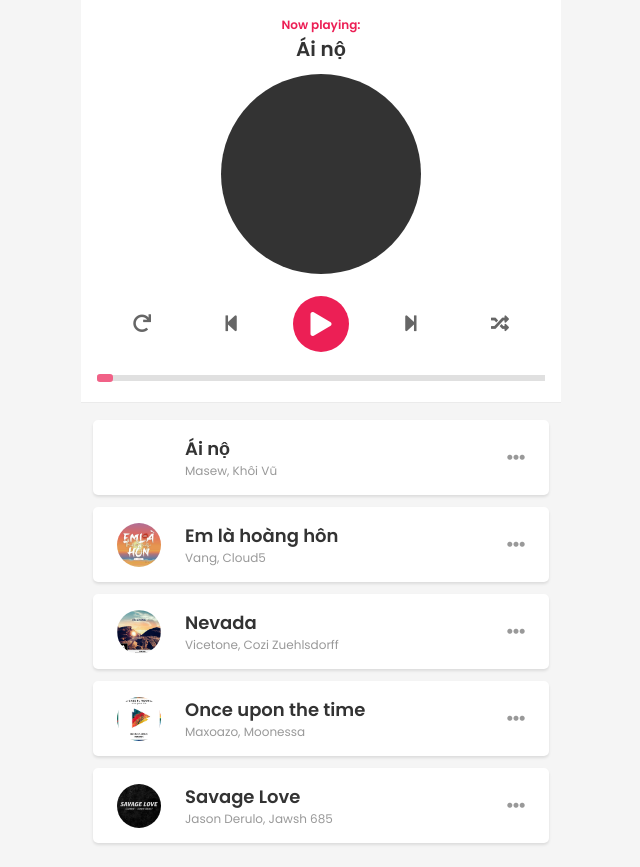
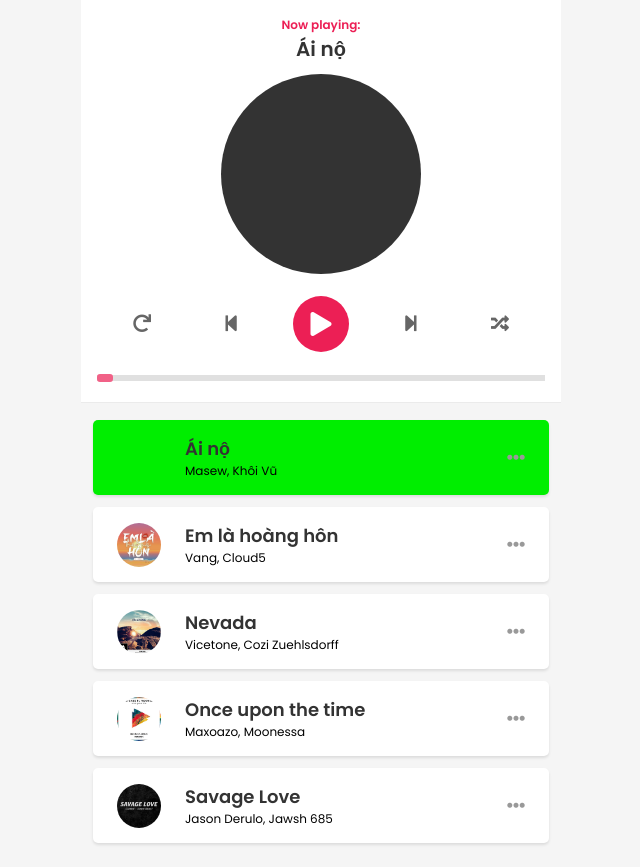
Before and after one commit to HienNguyen0205/Music-player-mobile, a plain HTML site: page index.html in a window 1280 px wide. Shown: the whole page, without its empty margins (319-959 px from the left). Drawn offline with Linux system fonts and the light colour scheme.

Commit message:
update 2

```diff
--- a/assets/main.css
+++ b/assets/main.css
@@ -143,6 +143,7 @@ header h2 {
     padding: 8px 16px;
     border-radius: 5px;
     box-shadow: 0 2px 3px rgba(0, 0, 0, 0.1);
+    cursor: pointer;
 }
 
 .song.active {
@@ -179,7 +180,7 @@ header h2 {
 
 .song .author {
     font-size: 12px;
-    color: #999;
+    color: #000;
 }
 
 .song .option {
--- a/assets/music.js
+++ b/assets/music.js
@@ -11,39 +11,44 @@ const cdThumb = $('.cd-thumb')
 const app = {
     currentIndex: 0,
     songs: [{
+            id: 1,
             name: 'Ái nộ',
             singer: 'Masew, Khôi Vũ',
             path: './assets/music/AiNoRemix-MasewKhoiVu-7107607.mp3',
             image: './assets/img/Ái nộ.jpg'
         },
         {
+            id: 2,
             name: 'Em là hoàng hôn',
             singer: 'Vang, Cloud5',
             path: './assets/music/EmLaHoangHonDnTeamRemixMaCuaEmTuaHongCanhThamRemix-VangCloud5-7114420.mp3',
             image: './assets/img/Em là hoàng hôn.jpg'
         },
         {
+            id: 3,
             name: 'Nevada',
             singer: 'Vicetone, Cozi Zuehlsdorff',
             path: './assets/music/Nevada-Monstercat-6983746.mp3',
             image: './assets/img/Nevada.jpeg'
         },
         {
+            id: 4,
             name: 'Once upon the time',
             singer: 'Maxoazo, Moonessa',
             path: './assets/music/OnceUponATime-MaxOazoMoonessa-6021981.mp3',
             image: './assets/img/Once upon the time.jpg'
         },
         {
+            id: 5,
             name: 'Savage Love',
             singer: 'Jason Derulo, Jawsh 685',
             path: './assets/music/SavageLove-JasonDerulo-6288663.mp3',
             image: './assets/img/Savage love.jpg'
         }
     ],
-    setProperties: function(){
+    setProperties: function () {
         Object.defineProperty(this, 'currentSong', {
-            get: function(){
+            get: function () {
                 return this.songs[this.currentIndex]
             }
         })
@@ -56,7 +61,7 @@ const app = {
     render: function () {
         const htmls = this.songs.map(song => {
             return `
-            <div class="song">
+            <div class="song" data-id="${song.id}">
                 <div class="thumb" style="background-image: url('${song.image}')"></div>
                 <div class="body">
                     <h3 class="title">${song.name}</h3>
@@ -70,11 +75,13 @@ const app = {
         })
         $('.playlist').innerHTML = htmls.join('')
     },
-    handleEvents: function (){
+    handleEvents: function () {
+        const songNamesInPlaylist = $$('.song')
+        playlistEvent()
         // handle rotate CD
-        const cdAnimation = cdThumb.animate([
-            {transform: 'rotate(360deg)'}
-        ],{
+        const cdAnimation = cdThumb.animate([{
+            transform: 'rotate(360deg)'
+        }], {
             duration: 10000,
             iterations: Infinity
         })
@@ -83,29 +90,29 @@ const app = {
         const cd = $('.cd')
         let cdWidth = cd.offsetWidth
         let isPlaying = false
-        document.onscroll = function(){
+        document.onscroll = function () {
             let scrolllTop = window.scrollY || document.documentElement.scrollTop
             let newWidth = cdWidth - scrolllTop
             cd.style.width = newWidth > 0 ? newWidth + 'px' : 0
             cd.style.opacity = newWidth / cdWidth
         }
         // handle play/pause event
-        playBtn.onclick = function (){
-            if(isPlaying){
+        playBtn.onclick = function () {
+            if (isPlaying) {
                 audio.pause()
-            }else{
+            } else {
                 audio.play()
             }
         }
         // when audio is playing
-        audio.onplay = function(){
+        audio.onplay = function () {
             player.classList.add('playing')
             isPlaying = true
             cdAnimation.play()
         }
         // when audio is pausing
-        audio.onpause = function(){
-            if(audio.currentTime != audio.duration){
+        audio.onpause = function () {
+            if (audio.currentTime != audio.duration) {
                 player.classList.remove('playing')
                 isPlaying = false
                 cdAnimation.pause()
@@ -113,83 +120,107 @@ const app = {
         }
         // handle song process
         const songProgress = $('#progress')
-        audio.ontimeupdate = function (){
-            if(audio.duration){
+        audio.ontimeupdate = function () {
+            if (audio.duration) {
                 let timePercent = (audio.currentTime / audio.duration) * 100
                 songProgress.value = timePercent
             }
         }
-        songProgress.onchange = function (e){
-            audio.currentTime = audio.duration / 100 * e.target.value
+        songProgress.onclick = function (e) {
+            const width = this.clientWidth
+            const clickX = e.offsetX
+            audio.currentTime = (clickX / width) * audio.duration
         }
         // handle backward and forward song
-        function checkPlaying(){
-            if(isPlaying){
+        function checkPlaying() {
+            if (isPlaying) {
                 audio.play()
-            }else{
+            } else {
                 audio.pause()
             }
         }
-        function nextSong(){
-            if(app.currentIndex > app.songs.length - 1){
+
+        function nextSong() {
+            if (app.currentIndex == app.songs.length - 1) {
                 app.currentIndex = 0
-            }else{
+            } else {
                 app.currentIndex += 1
             }
             app.loadCurrentSong()
             checkPlaying()
+            playlistEvent()
         }
         nextBtn.onclick = nextSong
-        prevBtn.onclick = function (){
-            if(app.currentIndex == 0){
+        prevBtn.onclick = function () {
+            if (app.currentIndex == 0) {
                 app.currentIndex = app.songs.length - 1
-            }else{
+            } else {
                 app.currentIndex -= 1
             }
             app.loadCurrentSong()
             checkPlaying()
+            playlistEvent()
         }
         // handle song in loop
-        repeatBtn.onclick = function(){
-            if(audio.loop){
+        repeatBtn.onclick = function () {
+            if (audio.loop) {
                 audio.loop = false
                 repeatBtn.style.color = '#666'
-            }else{
+            } else {
                 audio.loop = true
                 repeatBtn.style.color = '#ec1f55'
             }
         }
-        // handle random song
+        // handle random song button
         let isRandom = false
-        randomBtn.onclick = function (){
-            if(isRandom){
+        randomBtn.onclick = function () {
+            if (isRandom) {
                 randomBtn.style.color = '#666'
                 isRandom = false
-            }else{
+            } else {
                 randomBtn.style.color = '#ec1f55'
                 isRandom = true
             }
         }
         // handle when song end
-        audio.onended = function(){
+        audio.onended = function () {
             let random = 0
-            if(isRandom){
-                do{
+            if (isRandom) {
+                do {
                     random = Math.floor(Math.random() * app.songs.length)
-                }while(app.currentIndex == random)
+                } while (app.currentIndex == random)
                 app.currentIndex = random
                 app.loadCurrentSong()
                 audio.play()
-            }else{
+            } else {
                 nextSong()
             }
+            playlistEvent()
         }
+        // handle song in playlist
+        function playlistEvent() {
+            songNamesInPlaylist.forEach(song => {
+                if (song.getAttribute('data-id') == app.songs[app.currentIndex].id) {
+                    song.style.backgroundColor = '#00EE00'
+                } else {
+                    song.style.backgroundColor = '#fff'
+                }
+            })
+        }
+        songNamesInPlaylist.forEach(song => {
+            song.onclick = function () {
+                app.currentIndex = song.getAttribute('data-id') - 1
+                app.loadCurrentSong()
+                checkPlaying()
+                playlistEvent()
+            }
+        })
     },
     start: function () {
         this.setProperties()
+        this.render()
+        this.loadCurrentSong()
         this.handleEvents()
-        this.loadCurrentSong()
-        this.render()
     }
 }
 app.start()
```
